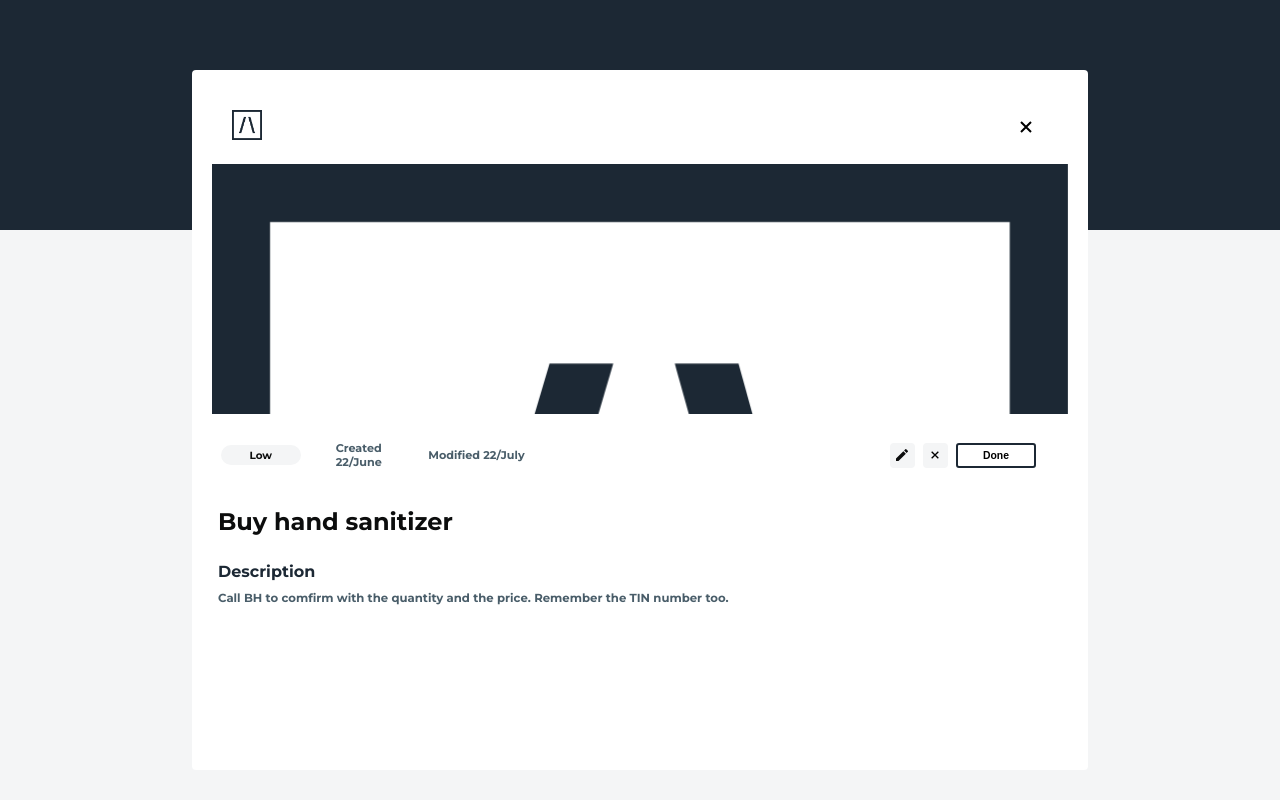
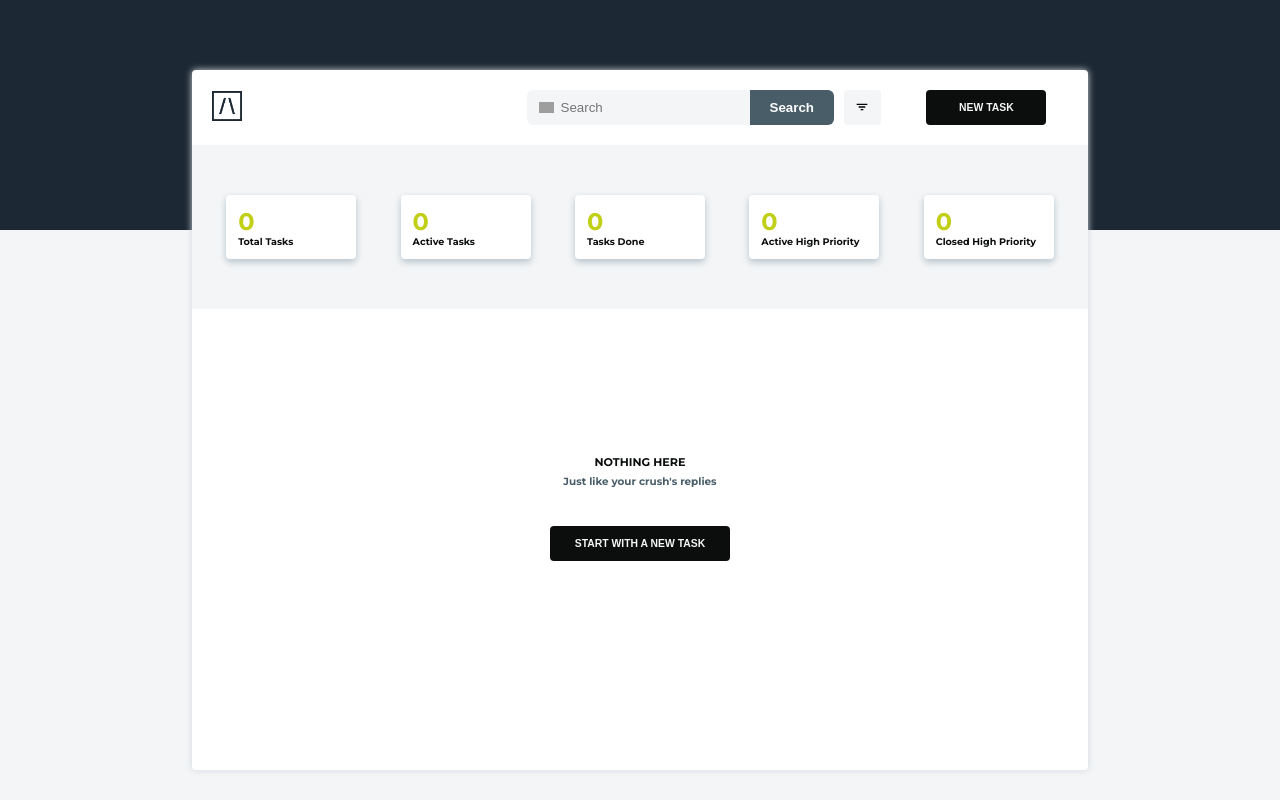
Before and after one commit to issajeanmarie/task-force-challenge-frontend, a React (Create React App) app: page / in a window 1280 px wide. Built offline with nearby package versions, Linux system fonts and the light colour scheme; grey boxes are pictures that could not be loaded.

Commit message:
Adding read todo feature. This feature allows you to read the clicked to do.

```diff
--- a/public/styles/style.scss
+++ b/public/styles/style.scss
@@ -246,6 +246,6 @@ body{
 	}
 }
 
-.priorities.close{
+.priorities.close, .hide_read{
 	display: none;
 }
--- a/src/Components/Contents/Todos.jsx
+++ b/src/Components/Contents/Todos.jsx
@@ -5,7 +5,9 @@ import {
 	deleteToDo,
 	doneToDo,
 	changeDelete,
-	changeEdit
+	changeEdit,
+	changeShow,
+	changeRead
 } from '../../Redux/Actions/index.jsx'
 
 import { MdEdit } from 'react-icons/md';
@@ -18,6 +20,8 @@ function Todos({showTodo, index, num}) {
 	const oldState = useSelector(state => state.showTodos);
 	const oldDelete = useSelector(state => state.changeDelete);
 	const oldEdit = useSelector(state => state.changeEdit);
+	const oldRead = useSelector(state => state.changeRead);
+	const oldShow = useSelector(state => state.changeShow);
 
 	const Done = () => {
 		//Change state
@@ -35,12 +39,19 @@ function Todos({showTodo, index, num}) {
 		//Create GLOBAL STORE FOR ID TO DELETE
 		dispatch(changeDelete(index));
 	}
+
 	const openEditForm = () => {
 		const wrapper = document.querySelector('#editWrapper');
 		wrapper.classList.remove('close');
 
 		//Create GLOBAL STORE FOR ID TO EDIT
 		dispatch(changeEdit(index));
+	}
+
+	const readTodo = () => {
+		//Change show status
+		dispatch(changeShow('show_read'));
+		dispatch(changeRead(index));
 	}
 
 
@@ -56,6 +67,7 @@ function Todos({showTodo, index, num}) {
 		box-sizing: border-box;
 		opacity: ${props => props.done === 'true' ? 0.4 : 1};
 		position: relative;
+		cursor: pointer;
 
 		.num, .title{
 			font-weight: bold;
@@ -147,10 +159,25 @@ function Todos({showTodo, index, num}) {
 		<Todo done={`${showTodo.done}`}>
 
 			<p className="num">{num}</p>
-			<p className="title">{showTodo.title}</p>
+			<p
+				className="title"
+				onClick={() => readTodo()}
+			>
+				{showTodo.title}
+			</p>
 			<Priority type={showTodo.prio.toLowerCase()} title="Priority">{showTodo.prio}</Priority>
-			<p className="date date-1">{showTodo.created}</p>
-			<p className="date date-2">{showTodo.edited}</p>
+			<p
+				className="date date-1"
+				onClick={() => readTodo()}
+			>
+				{showTodo.created}
+			</p>
+			<p
+				className="date date-2"
+				onClick={() => readTodo()}
+			>
+				{showTodo.edited}
+			</p>
 			<p
 				className="edit"
 				title="Edit"
--- a/src/Components/DeleteWrapper.jsx
+++ b/src/Components/DeleteWrapper.jsx
@@ -2,7 +2,7 @@ import React from 'react';
 import reactDOM from 'react-dom';
 import { GrFormClose } from 'react-icons/gr';
 import { TheButton } from './Header.jsx';
-import { deleteToDo, changeDelete } from '../Redux/Actions/index.jsx'
+import { deleteToDo, changeDelete, changeShow } from '../Redux/Actions/index.jsx'
 import { useSelector, useDispatch } from 'react-redux';
 import styled from 'styled-components';
 
@@ -31,6 +31,9 @@ function DeleteWrapper() {
 
 		//Close the wrapper
 		close();
+
+		//Close read cont if open
+		dispatch(changeShow(false));
 	}
 
 	const Button = styled.button`
--- a/src/Components/EditWrapper.jsx
+++ b/src/Components/EditWrapper.jsx
@@ -1,6 +1,6 @@
 import React, { useState, useEffect } from 'react';
 import reactDOM from 'react-dom';
-import { changeEdit, editToDo } from '../Redux/Actions/index.jsx';
+import { changeEdit, editToDo, changeShow } from '../Redux/Actions/index.jsx';
 import { GrFormClose } from 'react-icons/gr';
 import styled from 'styled-components';
 import { useSelector, useDispatch } from 'react-redux';
@@ -31,6 +31,9 @@ function EditWrapper() {
 
 	const submitForm = e => {
 		e.preventDefault();
+
+		//Close the read if open
+		dispatch(changeShow(false));
 
 		//Validate form
 		if ((title == ' ') || (desc == ' ')) {
--- a/src/Components/ReadTodo.jsx
+++ b/src/Components/ReadTodo.jsx
@@ -6,41 +6,53 @@ import {
 	deleteToDo,
 	doneToDo,
 	changeDelete,
-	changeEdit
+	changeEdit,
+	changeRead,
+	changeShow
 } from '../Redux/Actions/index.jsx';
 import { MdEdit } from 'react-icons/md';
 import { GrFormClose } from 'react-icons/gr';
 
-function ReadTodo() {
+function ReadTodo({className}) {
 
 	//Function to delete todo
 	const dispatch = useDispatch();
 	const oldState = useSelector(state => state.showTodos);
 	const oldDelete = useSelector(state => state.changeDelete);
 	const oldEdit = useSelector(state => state.changeEdit);
+	const oldRead = useSelector(state => state.changeRead);
+
+	//Get data to show
+	const newTodo = oldState[oldRead] || {};
 
 	const Done = () => {
 		//Change state
 		const newState = [...oldState];
-		newState[4].done = true;
+		newState[oldRead].done = true;
 
-		dispatch(doneToDo(newState))
+		//Change my to do too
+		dispatch(doneToDo(newState));
+	}
+
+	//Close the read document
+	const CloseIT = () => {
+		dispatch(changeShow(false));
 	}
 
 	//Function to close input
 	const openForm = () => {
-		// const wrapper = document.querySelector('#deleteWrapper');
-		// wrapper.classList.remove('close');
+		const wrapper = document.querySelector('#deleteWrapper');
+		wrapper.classList.remove('close');
 
 		//Create GLOBAL STORE FOR ID TO DELETE
-		dispatch(changeDelete(4));
+		dispatch(changeDelete(oldRead));
 	}
 	const openEditForm = () => {
-		// const wrapper = document.querySelector('#editWrapper');
-		// wrapper.classList.remove('close');
+		const wrapper = document.querySelector('#editWrapper');
+		wrapper.classList.remove('close');
 
 		//Create GLOBAL STORE FOR ID TO EDIT
-		dispatch(changeEdit(4));
+		dispatch(changeEdit(oldRead));
 	}
 
 	const Element = styled.div`
@@ -49,23 +61,23 @@ function ReadTodo() {
 		height: 700px;
 		border-radius: 4px;
 		margin: -160px auto 2% auto;
-		padding: 20px;
 
 		.title{
 			color: #0C0D0D;
-			font-size: 1.5em;
-			padding: 20px 6px;
+			font-size: 1.6em;
+			padding: 20px 30px;
 		}
 
 		p.desc{
-			padding: 6px;
+			padding: 6px 30px;
 			color: #1C2834;
 			font-weight: bold;
+			font-size: 0.9em;
 			span{
 				display: block;
 				color: #495D69;
-				padding-top: 10px;
-				font-size: 0.73em;
+				padding-top: 6px;
+				font-size: 0.76em;
 			}
 		}
 
@@ -102,11 +114,11 @@ function ReadTodo() {
 
 	//Styles
 	const Todo = styled.div`
-		padding-bottom: 10px;
+		padding: 20px;
 		width: 100%;
 		margin: 8px;
-		display: grid;
-		grid-template-columns: 20px 1fr 1fr 150px 90px 120px 1fr 30px 30px 120px;
+		display: ${props => props.done === 'true' ? 'flex' : 'grid'};
+		grid-template-columns: 20px 1fr 1fr 150px 1fr 5% 90px 30px 30px 120px;
 		align-items: center;
 		grid-column-gap: 3px;
 		box-sizing: border-box;
@@ -144,7 +156,7 @@ function ReadTodo() {
 		.delete{
 			position: ${props => props.done === 'true' ? 'absolute' : ''};
 			opacity: 1;
-			right: 0;
+			right: 30px;
 		}
 
 		.edit{
@@ -191,24 +203,24 @@ function ReadTodo() {
 	`;
 
 	return (
-		<Element>
+		<Element className={className}>
 			<Header>
 				<img src='./img/IB_logo.png' alt="Awesomity" />
-				<span><GrFormClose /></span>
+				<span onClick={CloseIT}><GrFormClose /></span>
 			</Header>
 			<Content></Content>
 			<br />
 
-			<Todo done='false'>
+			<Todo done={`${newTodo.done}`}>
 
-				<Priority type='low' title="Priority">Low</Priority>
-				<p className="date date-1">Created 22/June</p>
-				<p className="date date-2">Modified 22/July</p>
+				<Priority type={newTodo.prio?.toLowerCase()} title="Priority">{newTodo.prio}</Priority>
+				<p className="date date-1">{newTodo.created}</p>
+				<p className="date date-2">{newTodo.edited}</p>
 				<p
 					className="edit"
 					title="Edit"
-					done='false'
 					onClick={() => openEditForm()}
+					done={`${newTodo.done}`}
 				>
 					<MdEdit />
 				</p>
@@ -217,12 +229,13 @@ function ReadTodo() {
 					className="delete"
 					title="Delete"
 					onClick={() => openForm()}
+					done={`${newTodo.done}`}
 				>
 					<GrFormClose />
 				</p>
 
 				<button
-					className="Done" title="Done" done='false'
+					className="Done" title="Done" done={`${newTodo.done}`}
 					onClick={Done}
 				>
 					Done
@@ -230,11 +243,11 @@ function ReadTodo() {
 
 		</Todo>
 
-		<h1 className="title">Buy hand sanitizer</h1>
+		<h1 className="title">{newTodo.title}</h1>
 		<p className="desc">
 			Description <br />
 			<span>
-				Call BH to comfirm with the quantity and the price. Remember the TIN number too.
+				{newTodo.desc}
 			</span>
 		</p>
 
--- a/src/Components/index.jsx
+++ b/src/Components/index.jsx
@@ -4,8 +4,26 @@ import { Header, TheButton } from './Header.jsx';
 import Menu from './Menu.jsx';
 import Contents from './Contents/index.jsx';
 import ReadTodo from './ReadTodo.jsx';
+import { changeShow } from '../Redux/Actions/index.jsx';
+import { useSelector, useDispatch } from 'react-redux';
 
-function Index() {
+function Index({className}) {
+
+	//Get class to hide and show
+	const dispatch = useDispatch();
+	const oldShow = useSelector(state => state.changeShow);
+
+	//Variables to hide and show
+	let hide = '';
+	let show = '';
+
+	if (oldShow) {
+		hide = 'hide_read';
+		show = '';
+	} else{
+		hide = '';
+		show = 'hide_read'
+	}
 
 	const BlackCont = styled.div`
 		width: 100%;
@@ -25,12 +43,12 @@ function Index() {
 	return (
 		<React.Fragment>
 			<BlackCont />
-			<ReadTodo />
-			{/*<Element className="shadow allElements">
+			<ReadTodo className={show} />
+			<Element className={`shadow ${hide}`}>
 				<Header />
 				<Menu></Menu>
 				<Contents Button = {TheButton} />
-			</Element>*/}
+			</Element>
 		</React.Fragment>
 	)
 }
--- a/src/Redux/Actions/index.jsx
+++ b/src/Redux/Actions/index.jsx
@@ -41,3 +41,13 @@ export const filterTodo = (val) =>({
 	type: 'FILTER',
 	payload: val
 })
+
+export const changeRead = (val) => ({
+	type: 'CHANGE_READ_ID',
+	payload: val
+})
+
+export const changeShow = (val) => ({
+	type: 'CHANGE_SHOW_STATUS',
+	payload: val
+})
--- /dev/null
+++ b/src/Redux/Reducers/changeRead.jsx
@@ -0,0 +1,10 @@
+const oldReadID = (state = 0, action) => {
+	switch(action.type){
+		case 'CHANGE_READ_ID':
+			return state = action.payload;
+		default:
+			return state;
+	}
+}
+
+export default oldReadID;
--- /dev/null
+++ b/src/Redux/Reducers/changeShow.jsx
@@ -0,0 +1,10 @@
+const oldShowStatus = (state = false, action) => {
+	switch(action.type){
+		case 'CHANGE_SHOW_STATUS':
+			return state = action.payload;
+		default:
+			return state;
+	}
+}
+
+export default oldShowStatus;
--- a/src/Redux/Reducers/index.jsx
+++ b/src/Redux/Reducers/index.jsx
@@ -1,12 +1,16 @@
 import showTodos from './showTodos.jsx';
 import changeDelete from './changeDelete.jsx';
 import changeEdit from './changeEdit.jsx';
+import changeRead from './changeRead.jsx';
+import changeShow from './changeShow.jsx';
 import { combineReducers } from 'redux';
 
 const allReducers = combineReducers({
 	showTodos: showTodos,
 	changeDelete: changeDelete,
 	changeEdit: changeEdit,
+	changeRead: changeRead,
+	changeShow: changeShow
 })
 
 export default allReducers;
```
Also changed, not shown: public/styles/style.min.css, 2 other files (tests, documents, lock files or other folders).
